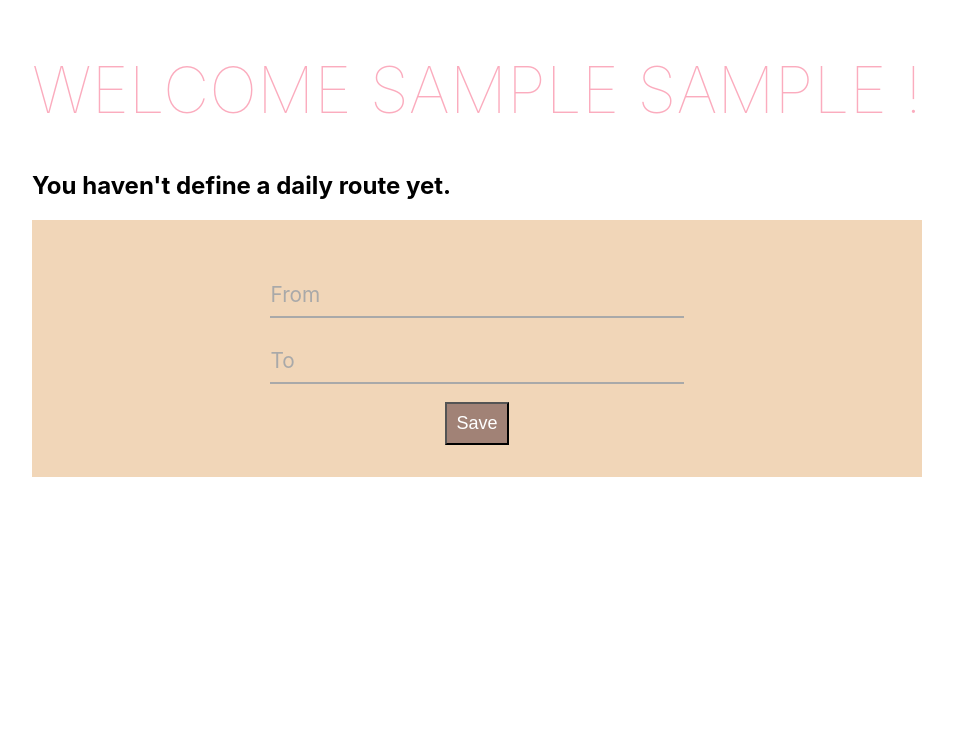
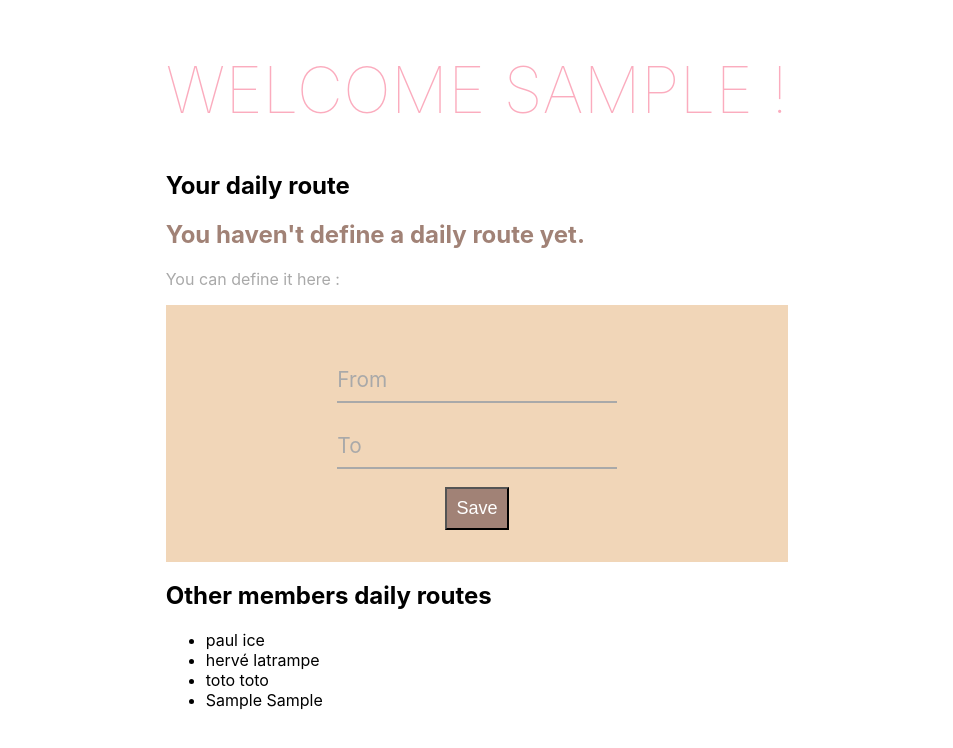
Before and after one commit to gabbloquet/svelte-covoiturage, a Svelte app: page / in a window 1280 px wide. Both pictures are taken after typing "Sample", "Sample" into the empty fields and a click on the button "Log in". Shown: the top 748 px of the page, without its empty margins (171-1124 px from the left). Built offline with nearby package versions, Linux system fonts and the light colour scheme.

Commit message:
:construction: WIP others users daily routes

```diff
--- /dev/null
+++ b/src/components/user/CommunityDailysRoutes.svelte
@@ -0,0 +1,15 @@
+<script>
+  export let users;
+</script>
+
+<style>
+
+</style>
+
+<main>
+  <ul>
+    { #each users as user }
+      <li>{user.firstname} {user.lastname}</li>
+    {/each}
+  </ul>
+</main>
--- a/src/components/user/DailyRoute.svelte
+++ b/src/components/user/DailyRoute.svelte
@@ -28,6 +28,7 @@
 <main>
   {#if user.travel.from === ""}
     <h2>You haven't define a daily route yet.</h2>
+    <p>You can define it here : </p>
   {:else}
     <h2>Your daily route : ({user.travel.from} - {user.travel.to})</h2>
     <p>You want to modify it ?</p>
@@ -51,4 +52,12 @@
 
 <style lang="scss">
   @import '../../utils/style/form';
+
+  h2 {
+    color: var(--COLOR-BROWN)
+  }
+
+  p {
+    color: darkgrey
+  }
 </style>
--- a/src/utils/services/user/userRepository.js
+++ b/src/utils/services/user/userRepository.js
@@ -1,6 +1,5 @@
 let users = [];
 getUsers().then(userTab => userTab.map(user => users.push(user)));
-
 
 function getUsers(){
   if(users.length < 1) {
@@ -10,7 +9,6 @@ function getUsers(){
     return users;
   }
 }
-
 
 function createUser(lastname, firstname) {
   const user = {
@@ -31,4 +29,4 @@ function tryAndGetUser(lastname, firstname){
   )[0];
 }
 
-export {createUser, tryAndGetUser};
+export {createUser, getUsers, tryAndGetUser};
--- a/src/utils/services/user/userService.js
+++ b/src/utils/services/user/userService.js
@@ -1,4 +1,4 @@
-import {createUser, tryAndGetUser} from "./userRepository";
+import {createUser, getUsers, tryAndGetUser} from "./userRepository";
 
 function authentificateOrCreateUser(lastname, firstname) {
 
@@ -16,4 +16,8 @@ function saveUserTravel(user, travel) {
   return user;
 }
 
-export {authentificateOrCreateUser, saveUserTravel};
+function getAllUsers(){
+  return getUsers();
+}
+
+export {authentificateOrCreateUser, getAllUsers, saveUserTravel};
--- a/src/views/homepage/Homepage.svelte
+++ b/src/views/homepage/Homepage.svelte
@@ -1,12 +1,31 @@
 <script>
-  import UserTravel from '../../components/user/DailyRoute.svelte'
+  import {onMount} from "svelte";
+  import UserRoute from '../../components/user/DailyRoute.svelte'
+  import UsersRoutes from '../../components/user/CommunityDailysRoutes.svelte'
+  import {getAllUsers} from '../../utils/services/user/userService'
+
 
   export let user;
+  let users = [];
+
+  onMount( async () => {
+      users = getAllUsers();
+    }
+  )
 </script>
 
 <main>
-  <h1>Welcome {user.firstname} {user.lastname} !</h1>
-  <UserTravel user={user}/>
+  <h1>Welcome {user.firstname} !</h1>
+
+  <div>
+    <h2>Your daily route</h2>
+    <UserRoute user={user}/>
+  </div>
+
+  <div>
+    <h2>Other members daily routes</h2>
+    <UsersRoutes users="{users}"/>
+  </div>
 </main>
 
 <style>
```
